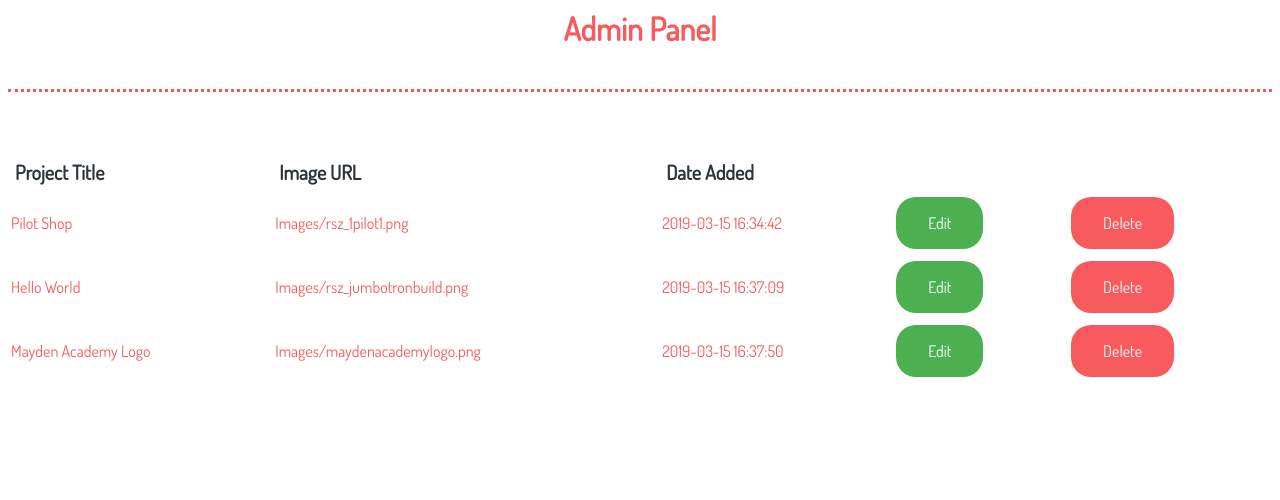
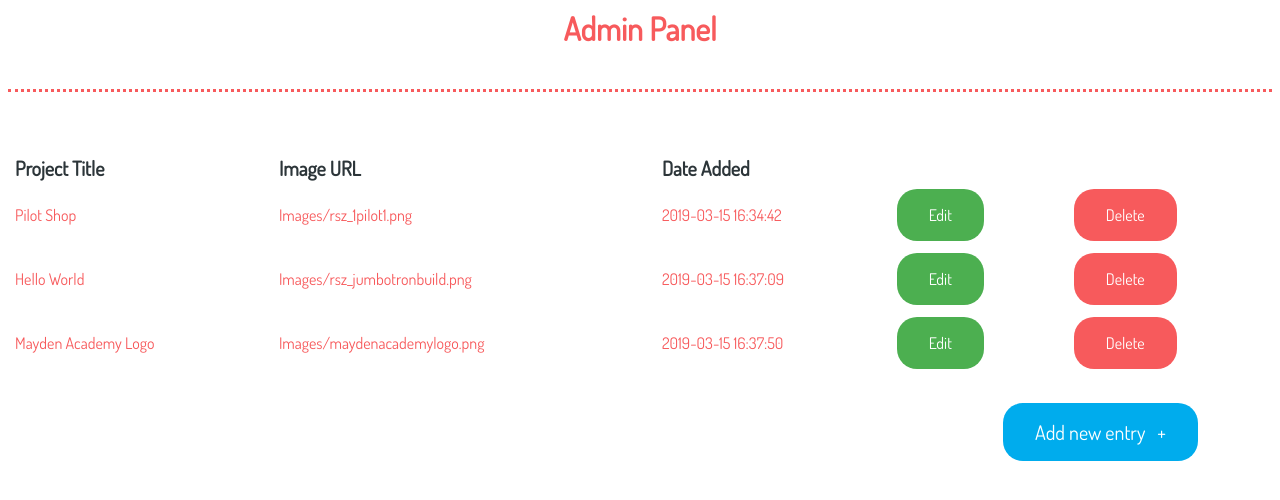
Before and after one commit to mabuge90/Portfolio, a PHP site: page /admin.php in a window 1280 px wide. Shown: the top 500 px of the page. Run offline with PHP 8.4, Linux system fonts and the light colour scheme; data comes from the database, SQL or seed files in the repository; lists and menus that the app fills with data are empty.

Commit message:
added create new project field

```diff
--- a/CSS/adminStyle.css
+++ b/CSS/adminStyle.css
@@ -15,6 +15,7 @@ h1 {
     border-top-color: #F75A5C;
     width: 100%;
     margin-bottom: 60px ;
+
 }
 
 
@@ -24,15 +25,46 @@ thead tr th {
 
 }
 
-table {
+/****** Add new entry table *****/
+
+.newProject{
+    width: 100%;
+    text-align:end;
+    margin-top: 20px;
+}
+
+.newProject th {
+    text-align: right;
+    padding-right: 70px;
+}
+
+.createNew {
+    background-color: #00aced;
+    border: none;
+    color: white;
+    padding: 16px 32px;
+    text-decoration: none;
+    margin: 4px 2px;
+    cursor: pointer;
+    font-size: 1.25rem;
+    border-radius: 20px;
+    text-align: right;
+}
+
+/***** Project Table */
+.projectsContainer {
 
     color: #F75A5C;
     width: 100%;
 }
 
+.projectsContainer tbody td {
+    padding-left: 5px;
+}
+
 th {
     text-align:left;
-    padding: 5px;
+    padding-left: 5px;
 }
 
 input.edit {
@@ -59,6 +91,7 @@ input.delete {
     border-radius: 20px;
 }
 
+
 thead th {
     font-size: 20px;
     color:  #F75A5C;
--- a/admin.php
+++ b/admin.php
@@ -20,7 +20,8 @@ $result = $query->fetchAll();
 <body>
 <h1>Admin Panel</h1>
 <div class="section_break"></div>
-<table>
+
+<table class="projectsContainer">
 <thead>
     <tr>
         <th>Project Title</th>
@@ -32,6 +33,7 @@ $result = $query->fetchAll();
         <th></th>
 
         <th></th>
+<!--        <th><input class="createNew" type = "submit" value="Create New"</th>-->
     </tr>
 </thead>
 <tbody>
@@ -58,5 +60,11 @@ $result = $query->fetchAll();
 
 </table>
 
+<table class="newProject">
+    <tr>
+        <th><input class="createNew" type = "submit" value="Add new entry   +"</th>
+    </tr>
+</table>
+
 </body>
 </html>
```
